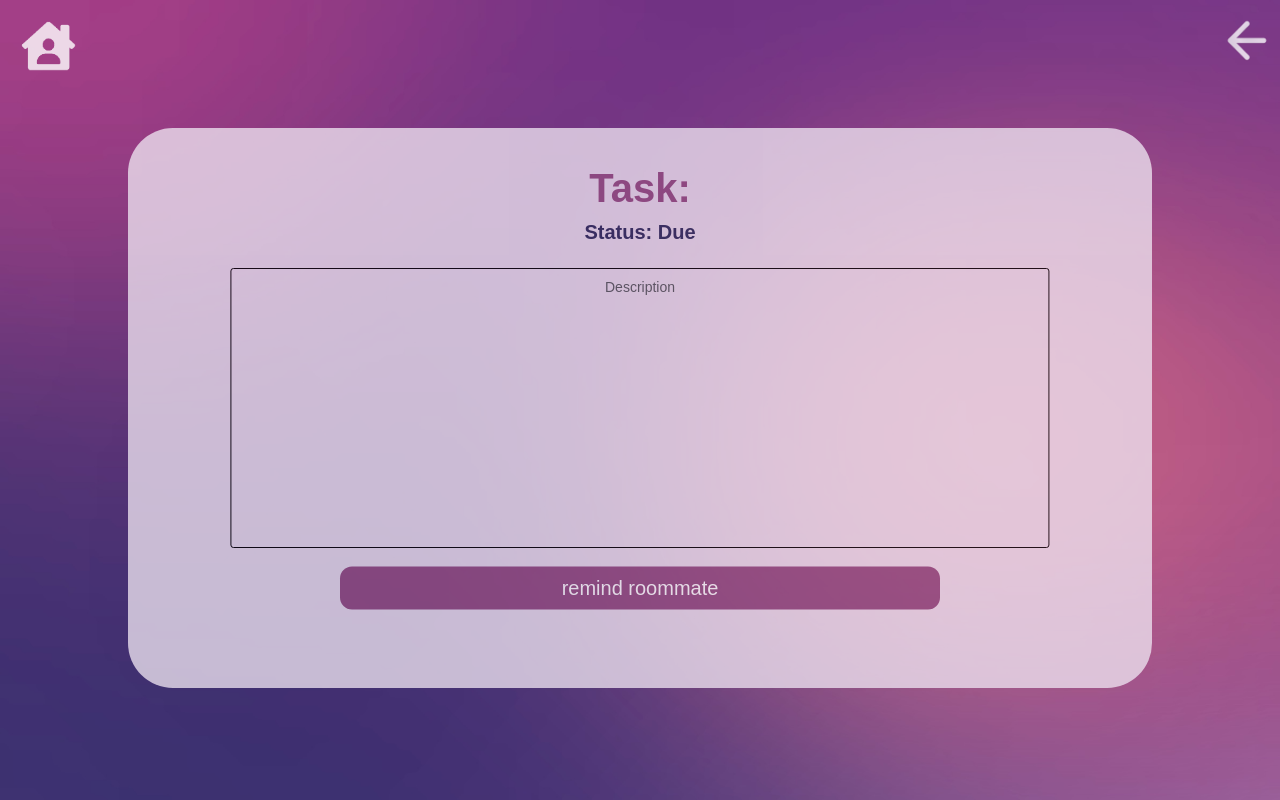
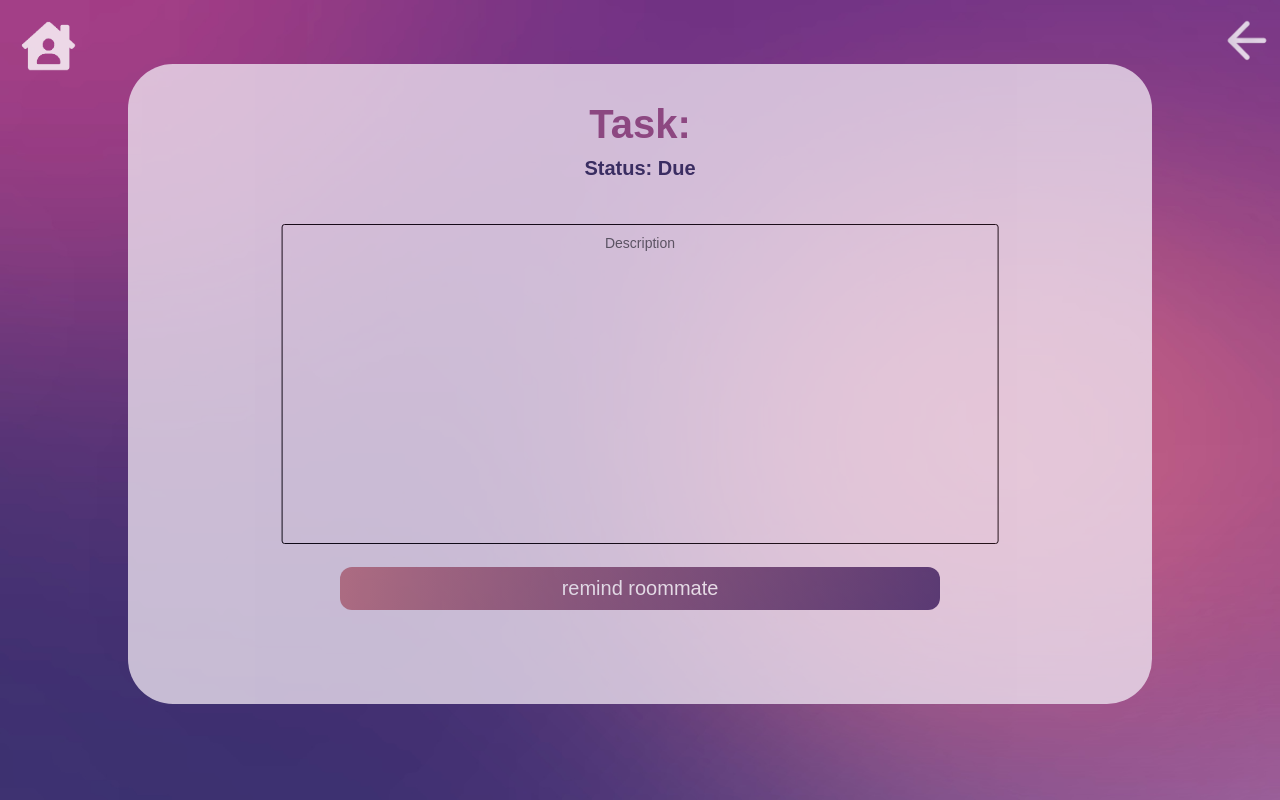
Before and after one commit to ssung0831/roomiez_frontend, a React (Create React App) app in the folder my-react-app/: page /ScheduleCloseup in a window 1280 px wide. Built offline with nearby package versions, Linux system fonts and the light colour scheme; the HTML template or start-up script is replaced by a standard one.

Commit message:
change styling

```diff
--- a/my-react-app/src/pages/ScheduleCloseup.css
+++ b/my-react-app/src/pages/ScheduleCloseup.css
@@ -18,13 +18,13 @@
     left:10%;
     right:10%;
     width:80%;
-    height: 70%;
+    height: 80%;
     padding-left: 1%;
     padding-right: 1%;
     padding-top: 3%;
     padding-bottom: 3%;
-    margin-top: 10%;
-    margin-bottom: 10%;
+    margin-top: 5%;
+    margin-bottom: 5%;
     margin-left: auto;
     margin-right: auto;
     border-radius: 45px 45px 45px 45px;
@@ -62,7 +62,7 @@ body {
 
    .btn2 {
     color: white;
-    background-color: #934C81;
+    background-image: linear-gradient(99deg, #C67B86, #45326F);
     border: none;
     padding: 10px 70px;
     text-align: center;
@@ -74,7 +74,7 @@ body {
     border-radius: 12px;
     transition-duration: 0.4s;
     width: 60%; /* set the width to 50% of the parent container */
-    transform: translate(0, 750%);
+    transform: translate(0, 900%);
   }
 
    .btn2:focus, .btn2:hover {
@@ -90,7 +90,7 @@ body {
     border: 1px solid black;
     position: center;
     position: absolute;
-    width: 80%;
+    width: 70%;
     height: 50%;
     padding: 10px;
     font: 100% 'Raleway', sans-serif;
```
